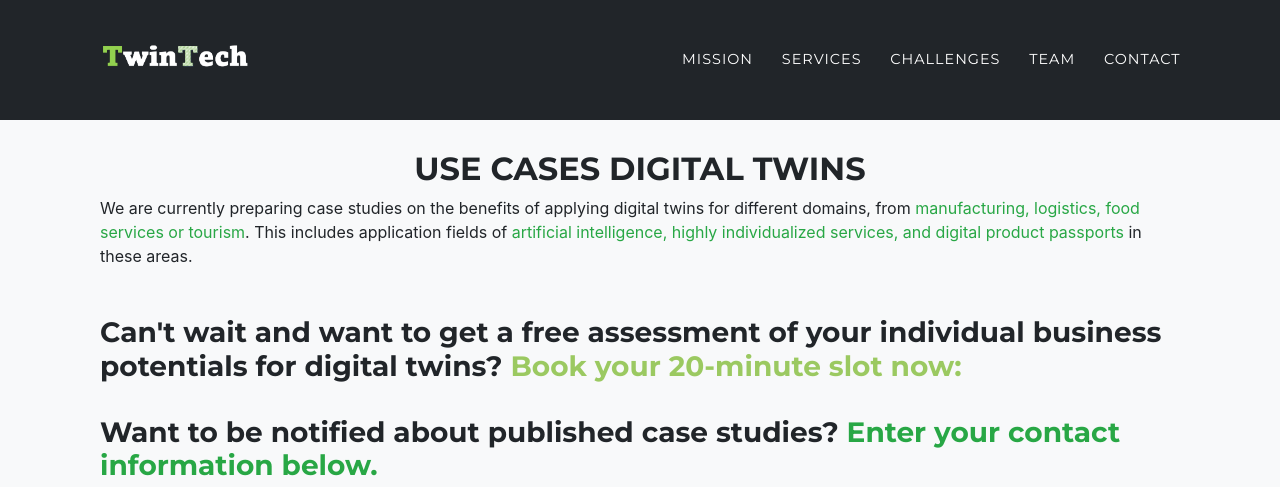
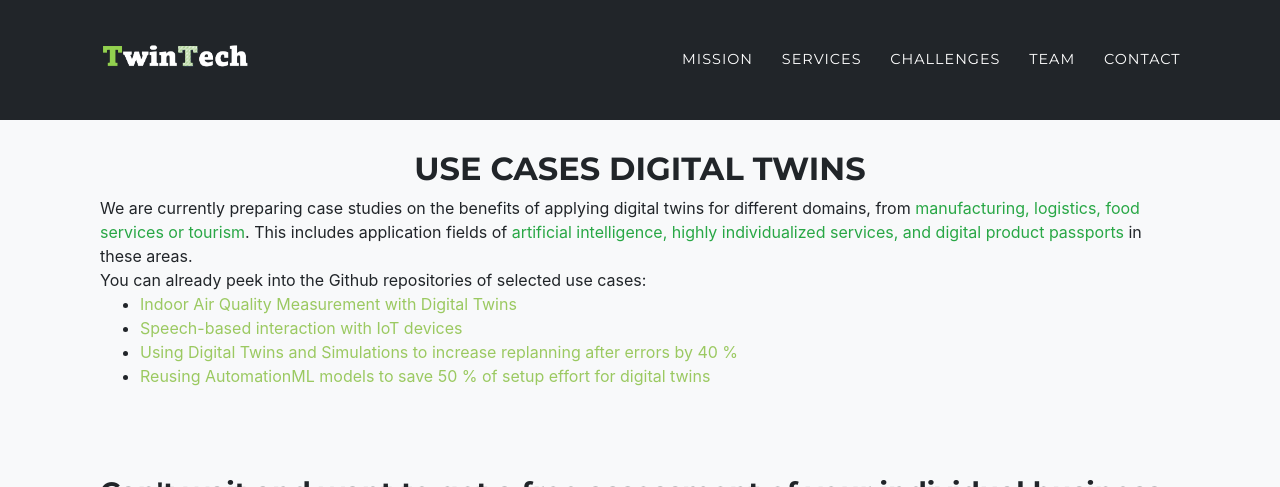
Before and after one commit to twin-tech-at/twin-tech-at.github.io, a Jekyll site: the page built from usecases.md, in a window 1280 px wide and 959 px high, cut to the strip 0-487 px from the top of the window. Built offline with Jekyll 4.4.1, drawn with Linux system fonts in a browser that asks for light colours; some web fonts are replaced.

Commit message:
add github repo links for use cases

```diff
--- a/usecases.md
+++ b/usecases.md
@@ -9,6 +9,14 @@ background: grey
 </div>
 <div class="col-lg-12">
 We are currently preparing case studies on the benefits of applying digital twins for different domains, from <span class="text-success">manufacturing, logistics, food services or tourism</span>. This includes application fields of <span class="text-success">artificial intelligence, highly individualized services, and digital product passports</span> in these areas.
+<br/>
+You can already peek into the Github repositories of selected use cases:
+<ul>
+<li><a href="https://github.com/cdl-mint/IndoorAirQuality_DigitalTwin_Exemplar">Indoor Air Quality Measurement with Digital Twins</a></li>
+<li><a href="https://github.com/cdl-mint/SpeechInterface_DigitalTwins">Speech-based interaction with IoT devices</a></li>
+<li><a href="https://github.com/cdl-mint/momot-reactive">Using Digital Twins and Simulations to increase replanning after errors by 40 %</a></li>
+<li> <a href="https://github.com/cdl-mint/mde4dts"> Reusing AutomationML models to save 50 % of setup effort for digital twins</a></li>
+</ul>
 <br/><br/><br/>
 
 <h3> Can't wait and want to get a free assessment of your individual business potentials for digital twins? <span class="text-success"><a href="https://meetings.hubspot.com/daniel-lehner">Book your 20-minute slot now:</a></span> </h3><br/>
```
Also changed, not shown: image.png (added).
